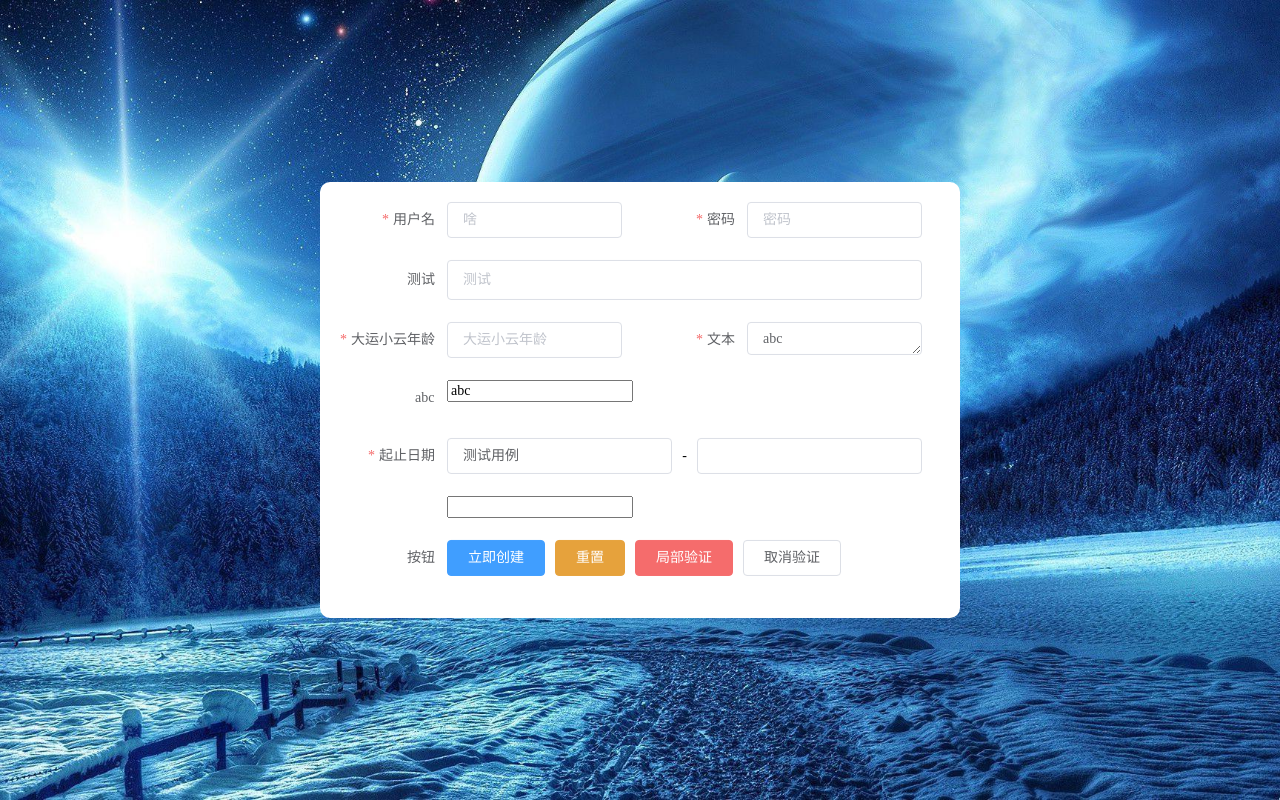
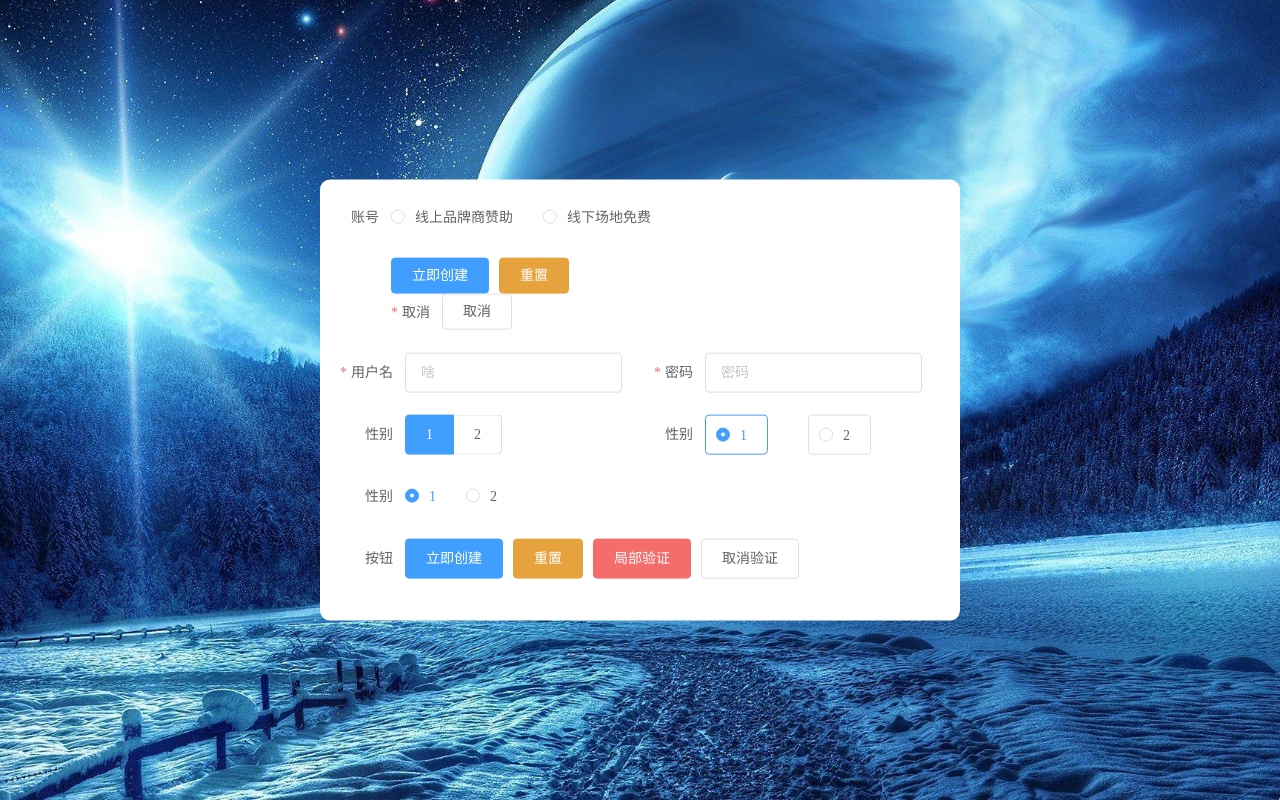
Before and after one commit to 15606167742/lj-web-base, a Vue app: page /#/login in a window 1280 px wide. Built offline with nearby package versions, Linux system fonts and the light colour scheme.

Commit message:
radio v2

```diff
--- a/src/components/common/form/ComForm.vue
+++ b/src/components/common/form/ComForm.vue
@@ -3,7 +3,7 @@ export default {
 	name: 'ComForm',
 	render(createElement) {
 		let $this = this;
-		console.log(this.$slots.default, this.column);
+		// console.log(this.$slots.default, this.column);
 		let elFormItems = createFormItems($this.$slots.default);
 		//遍历生成一层子节点
 		function createFormItems(VNodes) {
@@ -233,6 +233,7 @@ export default {
 	::v-deep .el-form-item {
 		.el-form-item__content {
 			display: flex;
+			flex-wrap: wrap;
 		}
 	}
 }
--- a/src/components/common/form/ComRadio.vue
+++ b/src/components/common/form/ComRadio.vue
@@ -1,10 +1,22 @@
 <template>
 	<el-radio-group
 		:value="value"
+		:radios="radios"
+		:type="type"
 		:size="size"
+		:textColor="textColor"
+		:fill="fill"
 		@input="$emit('input', $event)"
 	>
-
+		<template v-if="type==='button'">
+			<el-radio-button :label="radio.label" :key="radio.label" v-for="radio in radios"></el-radio-button>
+		</template>
+		<template v-else-if="type==='border'">
+			<el-radio :label="radio.label" border :key="radio.label" v-for="radio in radios"></el-radio>
+		</template>
+		<template v-else>
+			<el-radio :label="radio.label" :key="radio.label" v-for="radio in radios"></el-radio>
+		</template>
 	</el-radio-group>
 </template>
 
@@ -13,7 +25,19 @@ export default {
 	name: 'ComText',
 	props: {
 		value: {
-			type: String
+			type: [String, Number, Boolean]
+		},
+		radios: {
+			type: Array,
+			default: function() {
+				return []
+			}
+		},
+		type: {
+			type: String,
+			validator: function(value) {
+				return ['border', 'button'].indexOf(value) !== -1;
+			}
 		},
 		size: {
 			type: String,
@@ -21,6 +45,12 @@ export default {
 				return ['large', 'medium', 'small', 'mini'].indexOf(value) !== -1;
 			}
 		},
+		textColor: {
+			type: String
+		},
+		fill: {
+			type: String
+		}
 	},
 	data() {
 		return {
@@ -31,4 +61,35 @@ export default {
 };
 </script>
 
-<style></style>
+<style scoped lang="scss">
+	.el-radio{
+		line-height: 40px;
+	}
+	.el-radio.is-bordered{
+		line-height: 1;
+	}
+	.el-form-item--mini{
+		.el-radio{
+			line-height: 28px;
+		}
+		.el-radio--mini.is-bordered{
+			line-height: 1;
+		}
+	}
+	.el-form-item--small{
+		.el-radio{
+			line-height: 32px;
+		}
+		.el-radio--small.is-bordered{
+			line-height: 1;
+		}
+	}
+	.el-form-item--medium{
+		.el-radio{
+			line-height: 36px;
+		}
+		.el-radio--medium.is-bordered{
+			line-height: 1;
+		}
+	}
+</style>
--- a/src/network/login.js
+++ b/src/network/login.js
@@ -2,12 +2,10 @@ import {
 	requestMain
 } from '@/network/request.js';
 
-export function checkLogin(params) {
-	requestMain({
+export function login(params) {
+	return requestMain({
 		url: '/admin/user/login',
 		method: 'post',
 		params,
-	}).then(res=>{
-		console.log(res)
 	})
 }
--- a/src/network/request.js
+++ b/src/network/request.js
@@ -12,7 +12,6 @@ export function requestMain(config) {
 	// 添加请求拦截器
 	REQUEST_MAIN.interceptors.request.use(function(config) {
 		// 在发送请求之前做些什么
-		console.log(config)
 		loading = Loading.service({
 			lock: true,
 			text: 'Loading',
--- a/src/views/Login.vue
+++ b/src/views/Login.vue
@@ -1,22 +1,12 @@
 <template>
 	<div class="main">
 		<div class="login">
-			<!-- <el-form :model="formdata" :rules="formRules" ref="form" label-width="auto" size="medium">
-				<el-form-item label="账号" prop="username">
-					<el-input v-model="formdata.username" type="text" prefix-icon="el-icon-video-camera-solid">
-						<template #prepend>
-							xx
-						</template>
-					</el-input>
-				</el-form-item>
-				<el-form-item label="密码" prop="password"><el-input v-model="formdata.password" show-password /></el-form-item>
-				<el-form-item label="年龄" prop="info.age"><el-input v-model="formdata.info.age" type="number" /></el-form-item>
-				<el-form-item label="测试model" prop="name"><el-input v-model="test.name" size="big" /></el-form-item>
-				<el-form-item label="测试原始标签" prop="abc"><input :value="formdata.abc" @input="formdata.abc = $event.target.value" /></el-form-item>
-				<el-form-item label="测试原始标签" prop="name"><input v-model="formdata.name" /></el-form-item>
-				<el-form-item label="测试文本" prop="name">
-					<el-input v-model="formdata.name" type="textarea" autosize placeholder="请输入内容" :rows="{ minRows: 2 }">
-					</el-input>
+			<el-form :model="formdata" :rules="formRules" ref="form" label-width="auto" size="medium">
+				<el-form-item label="账号" prop="sex">
+					<el-radio-group v-model="formdata.sex">
+						<el-radio label="线上品牌商赞助"></el-radio>
+						<el-radio label="线下场地免费"></el-radio>
+					</el-radio-group>
 				</el-form-item>
 				<el-form-item>
 					<el-button type="primary" @click="onSubmit">立即创建</el-button>
@@ -25,11 +15,14 @@
 						<el-button>取消</el-button>
 					</el-form-item>
 				</el-form-item>
-			</el-form> -->
-			<com-form ref="form" :model="formdata" model-name="formdata" :rules="formRules" size="medium">
+			</el-form>
+			<com-form ref="form" :model="formdata" model-name="formdata" :rules="formRules">
 				<com-text v-model="formdata.username" label="用户名" placeholder="啥" />
 				<com-password v-model="formdata.password" label="密码" :rules="passwordRules"></com-password>
-				<com-text v-model="test.name" label="测试" size="large" colspan="2" />
+				<com-radio v-model="formdata.sex" :radios="sexRadio" type="button" label="性别"></com-radio>
+				<com-radio v-model="formdata.sex" :radios="sexRadio" type="border" label="性别"></com-radio>
+				<com-radio v-model="formdata.sex" :radios="sexRadio" label="性别"></com-radio>
+				<!-- <com-text v-model="test.name" label="测试" size="large" colspan="2" />
 				<com-text v-model="formdata.info.age" label="大运小云年龄" :rules="passwordRules" />
 				<com-textarea v-model="formdata.abc" label="文本" :rules="passwordRules" />
 				<input :value="formdata.abc" label="abc" />
@@ -38,7 +31,8 @@
 					<span style="margin: 0 10px;">-</span>
 					<com-text v-model="formdata.info.age" />
 				</com-template>
-				<input v-model="formdata.password" :rules="passwordRules" />
+				<input v-model="formdata.password" :rules="passwordRules" /> -->
+
 				<com-template label="按钮" :colspan="2">
 					<el-button type="primary" @click="onSubmit">立即创建</el-button>
 					<el-button type="warning" @click="onReset">重置</el-button>
@@ -53,16 +47,21 @@
 <script>
 	import ComTemplate from '@/components/common/form/ComTemplate.vue';
 	import ComText from '@/components/common/form/ComText.vue';
-	import ComTextarea from '@/components/common/form/ComTextarea.vue';
+	// import ComTextarea from '@/components/common/form/ComTextarea.vue';
 	import ComPassword from '@/components/common/form/ComPassword.vue';
+	import ComRadio from '@/components/common/form/ComRadio.vue';
 	import ComForm from '@/components/common/form/ComForm.vue';
+	import {
+		login
+	} from '@/network/login.js'
 	export default {
 		name: 'Login',
 		components: {
 			ComTemplate,
 			ComText,
-			ComTextarea,
+			// ComTextarea,
 			ComPassword,
+			ComRadio,
 			ComForm
 		},
 		data() {
@@ -75,6 +74,7 @@
 				formdata: {
 					abc: 'abc',
 					name: '测试用例',
+					sex: 1,
 					// username: 'ccc',
 					// password: '123456',
 					info: {
@@ -88,13 +88,18 @@
 						trigger: 'blur'
 					}],
 				},
-				passwordRules: [
-					{
-						required: true,
-						message: '请输入密码',
-						trigger: 'blur'
-					}
-				],
+				passwordRules: [{
+					required: true,
+					message: '请输入密码',
+					trigger: 'blur'
+				}],
+				sexRadio: [{
+					label: 1,
+					name: '男',
+				}, {
+					label: 2,
+					name: '女',
+				}],
 			};
 		},
 		mounted() {
@@ -108,15 +113,18 @@
 		},
 		methods: {
 			onSubmit() {
-				this.$refs.form.validate().then(()=>{
-					console.log('验证成功')
+				console.log(this.formdata)
+				this.$refs.form.validate().then(() => {
+					login().then(data => {
+						console.log(data)
+					})
 				});
 			},
 			onReset() {
 				this.$refs.form.resetFields();
 			},
 			onValidate() {
-				this.$refs.form.validateField(['name', 'password'], mes=>{
+				this.$refs.form.validateField(['name', 'password'], mes => {
 					console.log(mes)
 				})
 			},
```
